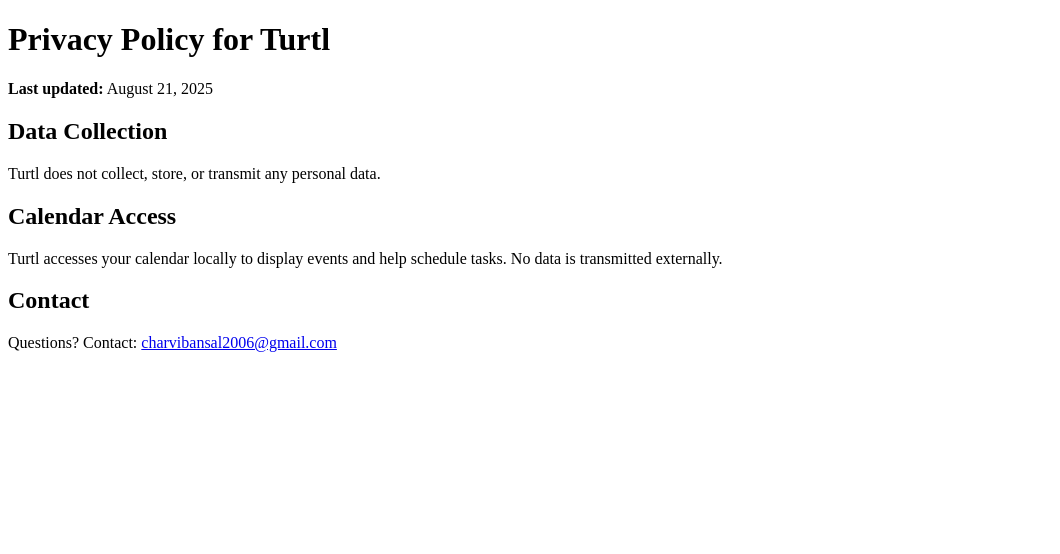
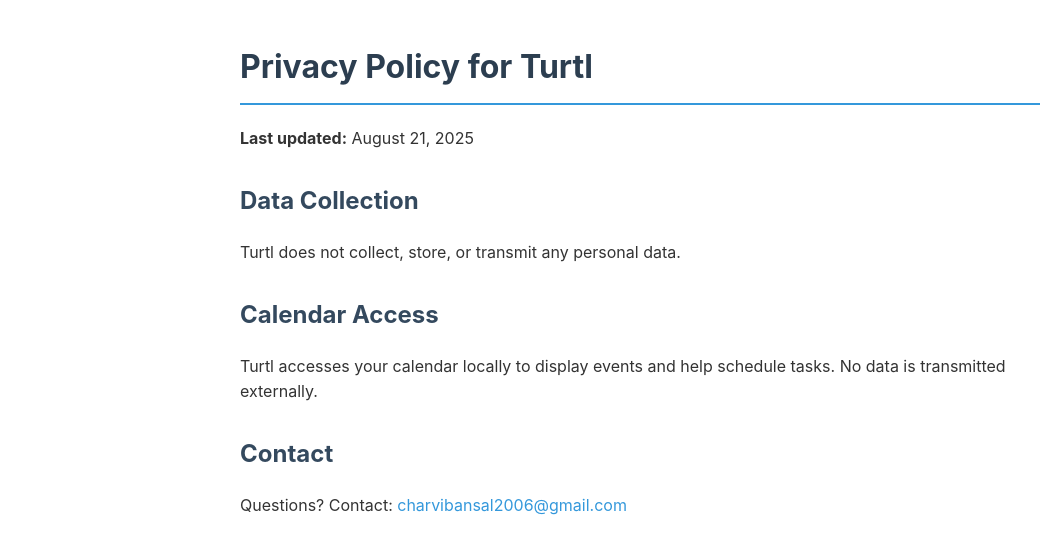
Before and after one commit to CharviBansall/Turtl-privacy-policy, a plain HTML site: page index.html in a window 1280 px wide. Shown: the whole page, without its empty margins (0-1060 px from the left). Drawn offline with Linux system fonts and the light colour scheme.

Commit message:
Improve HTML structure and add styling for better display

```diff
--- a/index.html
+++ b/index.html
@@ -1,7 +1,35 @@
 <!DOCTYPE html>
-<html>
+<html lang="en">
 <head>
+    <meta charset="UTF-8">
+    <meta name="viewport" content="width=device-width, initial-scale=1.0">
     <title>Turtl Privacy Policy</title>
+    <style>
+        body {
+            font-family: -apple-system, BlinkMacSystemFont, 'Segoe UI', Roboto, sans-serif;
+            line-height: 1.6;
+            max-width: 800px;
+            margin: 0 auto;
+            padding: 20px;
+            color: #333;
+        }
+        h1 {
+            color: #2c3e50;
+            border-bottom: 2px solid #3498db;
+            padding-bottom: 10px;
+        }
+        h2 {
+            color: #34495e;
+            margin-top: 30px;
+        }
+        a {
+            color: #3498db;
+            text-decoration: none;
+        }
+        a:hover {
+            text-decoration: underline;
+        }
+    </style>
 </head>
 <body>
     <h1>Privacy Policy for Turtl</h1>
```
